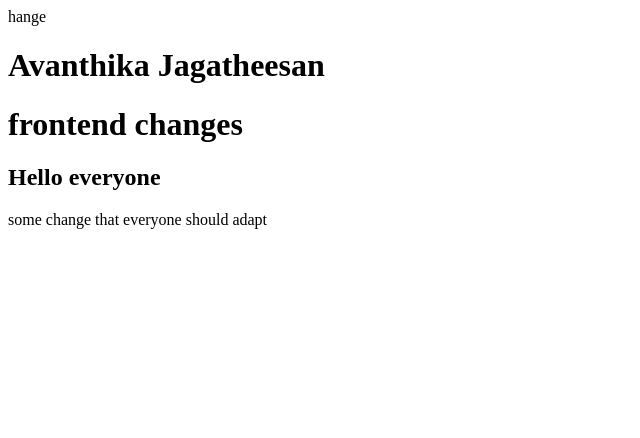
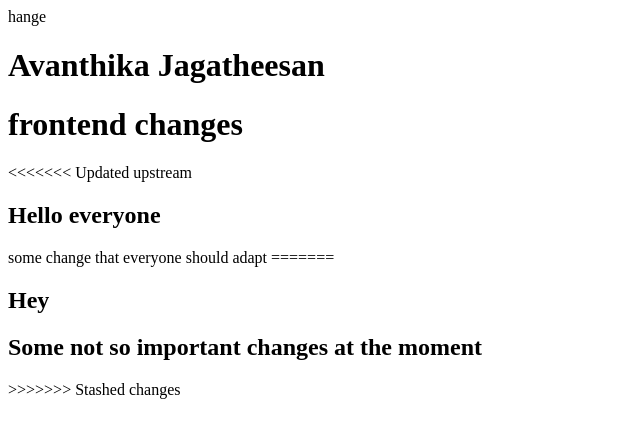
Before and after one commit to Avanthi-13/demo, a plain HTML site: page index.html in a window 1280 px wide. Shown: the whole page, without its empty margins (0-640 px from the left). Drawn offline with Linux system fonts and the light colour scheme.

Commit message:
feat: add all the file

```diff
--- a/index.html
+++ b/index.html
@@ -8,7 +8,12 @@ hange <!DOCTYPE html>
 <body>
     <h1>Avanthika Jagatheesan</h1>
     <h1>frontend changes</h1>
+<<<<<<< Updated upstream
     <h2>Hello everyone</h2>
     some change that everyone should adapt
+=======
+    <h2>Hey</h2>
+    <h2>Some not so important changes at the  moment</h2>
+>>>>>>> Stashed changes
 </body>
 </html>
```
